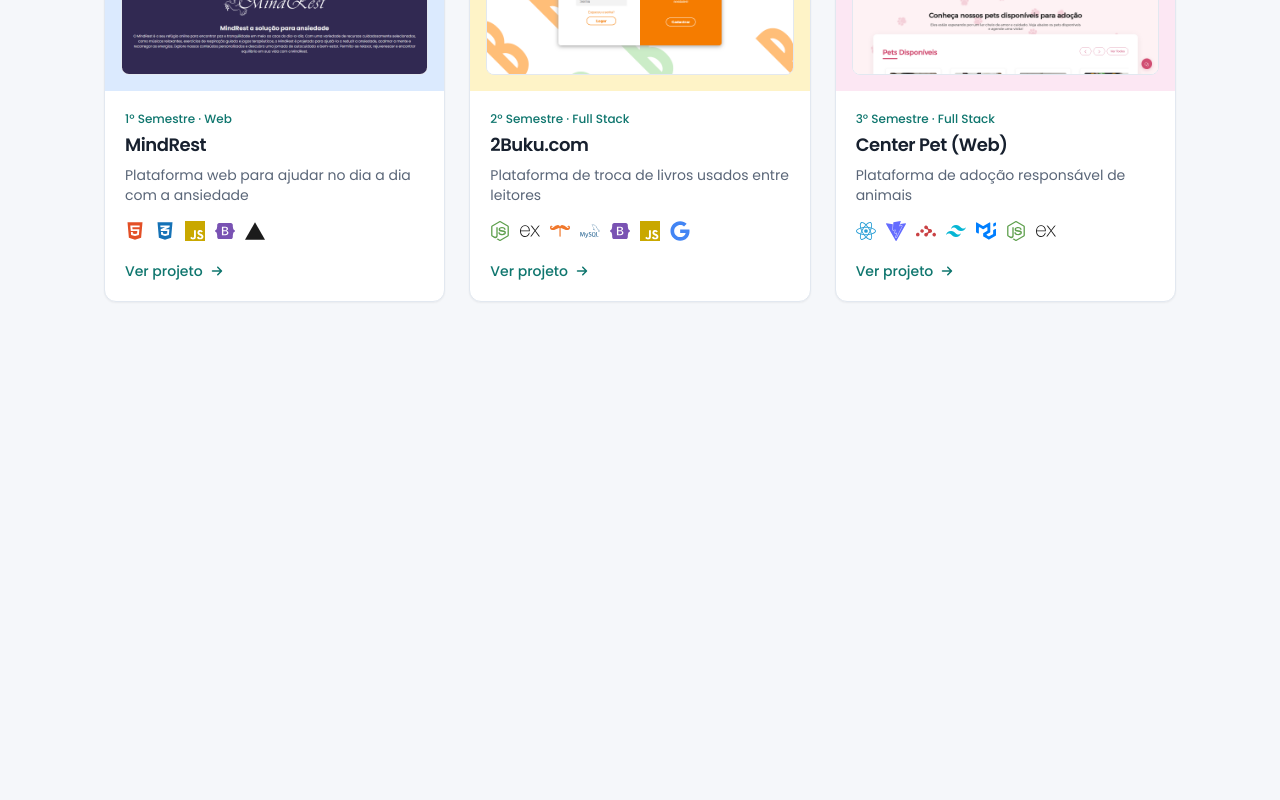
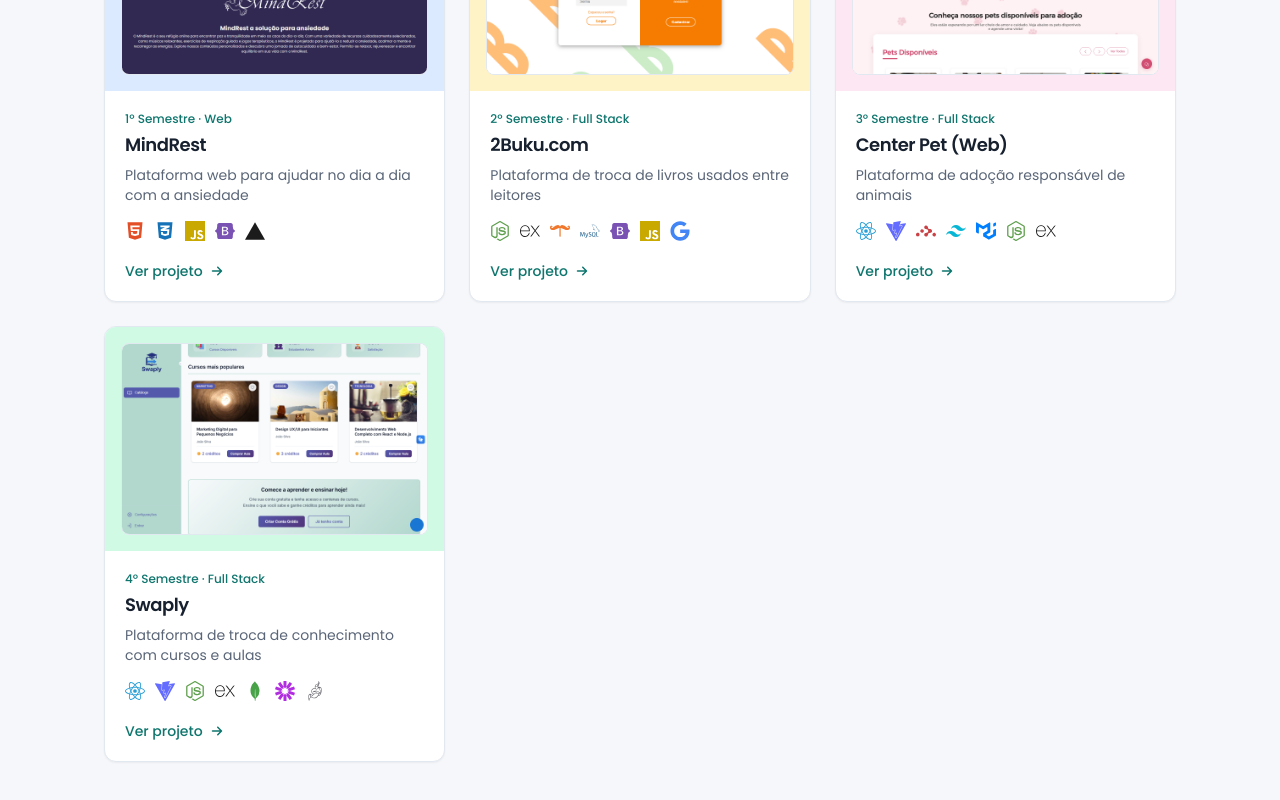
Before and after one commit to lugustavos/portfolio, a React (Vite) app: page / in a window 1280 px wide. Shown: the part 1203-2003 px from the top of the page. Before the commit the page ends 1585 px from the top, so only its background shows below. Built offline with nearby package versions, Linux system fonts and the light colour scheme.

Commit message:
adiciona o swaply nos projetos

```diff
--- a/src/data/projects.ts
+++ b/src/data/projects.ts
@@ -179,6 +179,65 @@ export const projects: Project[] = [
     myTech: ['React', 'JavaScript', 'Node.js', 'Express', 'MongoDB', 'Nodemailer', 'Git e GitHub'],
     accent: '#fce7f3',
   },
+  {
+    slug: 'swaply',
+    semester: 4,
+    semesterLabel: '4º Semestre',
+    period: '2025/2',
+    title: 'Swaply',
+    tagline: 'Plataforma de troca de conhecimento com cursos e aulas',
+    type: 'Full Stack',
+    team: 'Projeto em equipe',
+    description: [
+      'O Swaply é uma plataforma em que as pessoas ensinam e aprendem umas com as outras. A ideia central é "ensinar é aprender duas vezes": cada hora de aula ministrada rende 1 crédito, que pode ser usado para fazer outros cursos.',
+      'Instrutores criam cursos e abrem horários na agenda; estudantes se matriculam em um curso completo ou em aulas avulsas, agendam, assistem e avaliam. O front-end é uma aplicação React publicada na Vercel e a API é própria, em Node.js com MongoDB, publicada no Render.',
+    ],
+    features: [
+      'Catálogo de cursos com busca, destaques e os mais populares',
+      'Criação de cursos e gestão de disponibilidade de horários pelo instrutor',
+      'Matrícula em curso completo ou em aula avulsa, com sistema de créditos',
+      'Agenda e calendário de aulas agendadas',
+      'Favoritos, notificações, avaliações de cursos e da plataforma',
+      'Autenticação com JWT e aulas por videochamada (Jitsi) na API',
+      'Acessibilidade: VLibras, controle de fonte, tema e modos para daltonismo',
+    ],
+    stack: [
+      'React',
+      'Vite',
+      'Node.js',
+      'Express',
+      'MongoDB',
+      'JWT',
+      'Jitsi',
+      'Stripe',
+      'Cloudinary',
+      'Vercel',
+      'Render',
+    ],
+    links: [
+      { label: 'Código da aplicação web', href: 'https://github.com/Swaply-Conhecimento/swaply-web', kind: 'code' },
+      { label: 'Código da API', href: 'https://github.com/Swaply-Conhecimento/swaply-api', kind: 'code' },
+      { label: 'Site publicado', href: 'https://swaply-web.vercel.app/', kind: 'site' },
+    ],
+    screenshots: [
+      { src: '/projects/swaply/01-catalogo.png', caption: 'Catálogo de cursos' },
+      { src: '/projects/swaply/02-detalhe-curso.png', caption: 'Detalhes de um curso: instrutor e conteúdo' },
+      { src: '/projects/swaply/03-perfil.png', caption: 'Perfil do usuário, créditos e meus cursos' },
+      { src: '/projects/swaply/04-novo-curso.png', caption: 'Criação de um novo curso' },
+      { src: '/projects/swaply/05-agenda.png', caption: 'Agenda de aulas' },
+      { src: '/projects/swaply/06-login.png', caption: 'Tela de login' },
+      { src: '/projects/swaply/07-cadastro.png', caption: 'Tela de cadastro' },
+    ],
+    screenshotsNote:
+      'Capturas do projeto rodando localmente (front-end e API), com um banco de dados de teste populado pelo script de seed do próprio repositório. Os usuários, cursos e as fotos de capa são dados de exemplo.',
+    participation: [
+      'Atuei como desenvolvedor full stack, em equipe, com foco nas ferramentas de login e de autenticação de usuários.',
+      'Trabalhei no front-end da aplicação, desenvolvido em React.',
+      'Minhas contribuições foram incorporadas ao repositório pela equipe, por isso meu nome não aparece na lista de contribuidores.',
+    ],
+    myTech: ['React', 'JavaScript', 'Node.js', 'API REST', 'Autenticação de usuários', 'Git e GitHub'],
+    accent: '#d1fae5',
+  },
 ]
 
 export const getProject = (slug?: string) => projects.find((p) => p.slug === slug)
```
